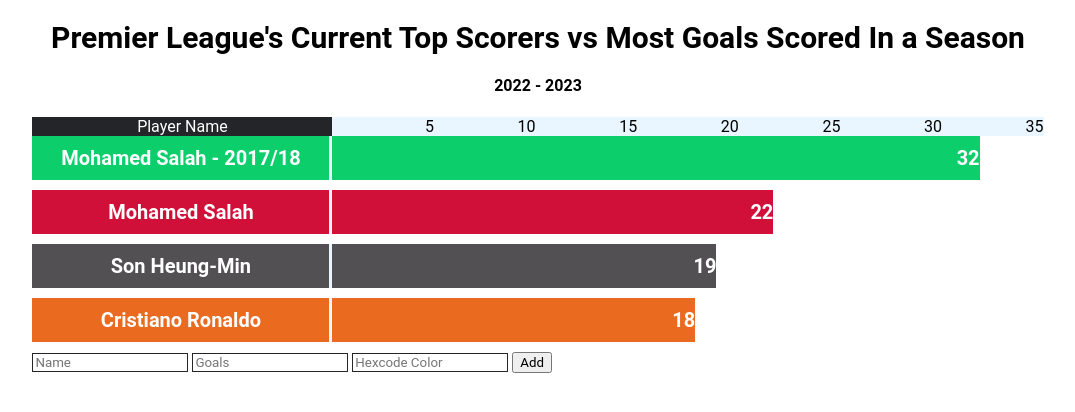
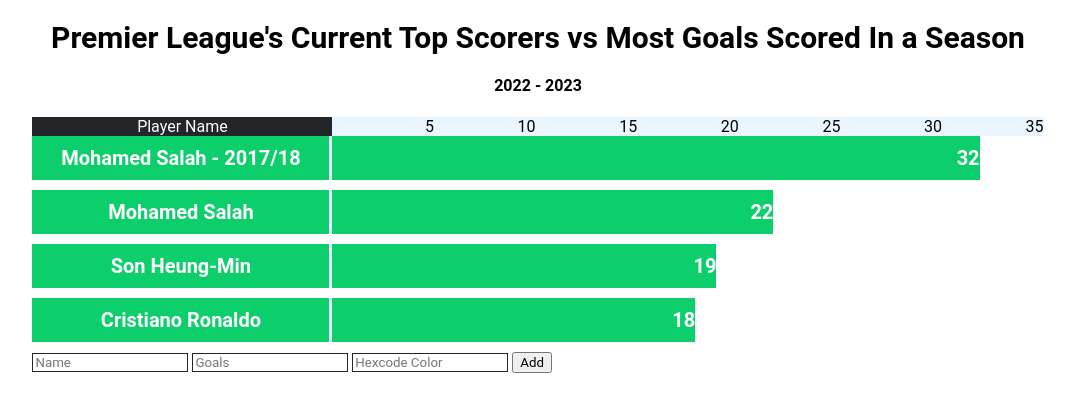
Before and after one commit to josemourinho333/barChart, a website: page index.html in a window 1280 px wide. Shown: the whole page, without its empty margins (102-1177 px from the left). Drawn offline with nearby package versions, Linux system fonts and the light colour scheme.

Commit message:
drawBarChart added. Now renders data passed in the function on the page

```diff
--- a/index.html
+++ b/index.html
@@ -92,7 +92,7 @@
 
   <div id="container">
 
-    <div class="grid-header-container">
+    <!-- <div class="grid-header-container">
       <div class="name-header">Player Name</div>
       <div class="value-header">5</div>
       <div class="value-header">10</div>
@@ -101,9 +101,9 @@
       <div class="value-header">25</div>
       <div class="value-header">30</div>
       <div class="value-header">35</div>
-    </div>
+    </div> -->
 
-    <div class="grid-container">
+    <!-- <div class="grid-container">
       <div class="name">Mohamed Salah - 2017/18</div>
       <div class="value">32</div>
     </div>
@@ -121,7 +121,7 @@
     <div class="grid-container">
       <div class="name" style="background-color: #ea6a1f">Cristiano Ronaldo</div>
       <div class="value" style="background-color: #ea6a1f">18</div>
-    </div>
+    </div> -->
 
 
   </div>
@@ -136,14 +136,43 @@
 
   <script>
 
-    //function will iterate over .value class divs, grab the value string, parse and math.floor to a Number and use the Number to set it's width to represent the percentage as a bar.
-    //Need to find a way to grab the max value we're dividing each numbers by without manually putting it.
-    $(' .value ').each(function(index) {
-      let realWidth = Math.floor((parseInt($(this).text())/35) * 100);
-      $(this).css('width', realWidth+'%');
-    });
+    const drawBarChart = function(data, options, element) {
+      const barsOut = (data, options, element) => {
+        let maxTick = options[1];
+        for (let i = 0; i < data.length; i+=2) {
+          let realWidth = Math.floor((data[i+1]/maxTick)*100);
+          let $gridContainer = $('<div/>', {class: 'grid-container'}),
+              $gridName = $('<div/>', {class: 'name', text: data[i]}),
+              $gridValue = $('<div/>', {
+                class: 'value',
+                text: data[i+1],
+                style: 'width: ' + realWidth + '%'});
+          $gridContainer.append($gridName).appendTo(element);
+          $gridContainer.append($gridValue).appendTo(element);
+        }
+      };
 
+      const setTicks = (options, element) => {
+        let nameHeader = options[0];
+        let maxTick = options[1];
+        let tickBy = options[2];
+        let ticks = maxTick/tickBy;
+        let tickStart = 0;
 
+        let $gridHeaderContainer = $('<div/>', {class: 'grid-header-container'}),
+            $nameHeader = $('<div/>', {class: 'name-header', text: nameHeader});
+
+        $gridHeaderContainer.append($nameHeader).appendTo(element);
+
+        for (let j = 0; j < ticks; j++) {
+          let $valueHeader = $('<div/>', {class: 'value-header', text: tickStart+=5});
+          $gridHeaderContainer.append($valueHeader).appendTo(element);
+        }
+      };
+
+      setTicks(options,element);
+      barsOut(data, options, element);
+    }
 
     //create a function that will grab the inputs of name and goals, creates grid-container div, with name div and value div that will use the name and goals then run the function below to be able to set the width of the bar accordingly.
     $('#add').click(function(name, value, color) {
@@ -162,6 +191,7 @@
       $gridContainer.append($gridValue).appendTo('#container');
     })
 
+    console.log(drawBarChart(['Mohamed Salah - 2017/18', '32', 'Mohamed Salah', '22', 'Son Heung-Min', '19', 'Cristiano Ronaldo', '18'], ['Player Name' ,35, 5], $('#container')));
 
   </script>
 </body>
```
